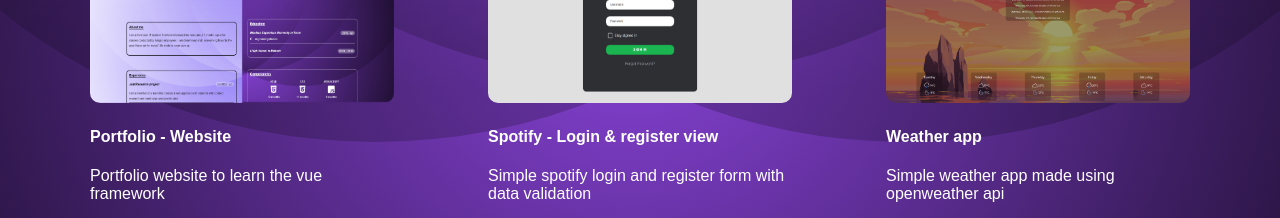
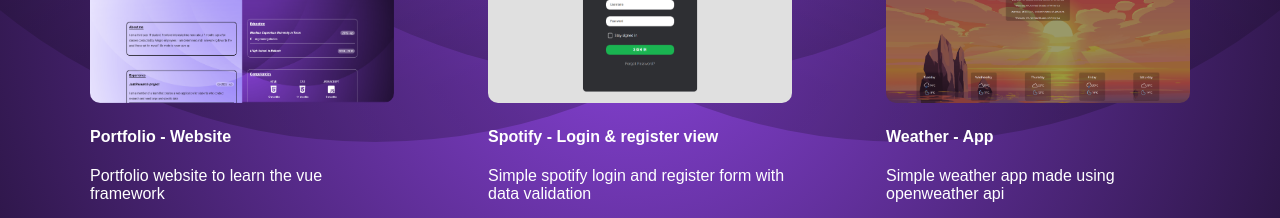
Before and after one commit to Zyrekk/portfolio-vue, a Vue app: page / in a window 1280 px wide. Shown: the part 1380-1598 px from the top of the page. Built offline with nearby package versions, Linux system fonts and the light colour scheme.

Commit message:
hotfix name

```diff
--- a/src/components/ProjectsComp.vue
+++ b/src/components/ProjectsComp.vue
@@ -33,7 +33,7 @@
         <a href="https://konradzyra-weather.netlify.app" target="_blank" class="Link">
           <img :src="weather" alt="weather application"/>
         </a>
-        <h4>Weather app</h4>
+        <h4>Weather - App</h4>
         <div>Simple weather app made using openweather api</div>
         <div class="ProjectButtons">
           <a :class="{'light':!darkMode}" href="https://github.com/Zyrekk/weather-app-vue" target="_blank" class="Link">
```
